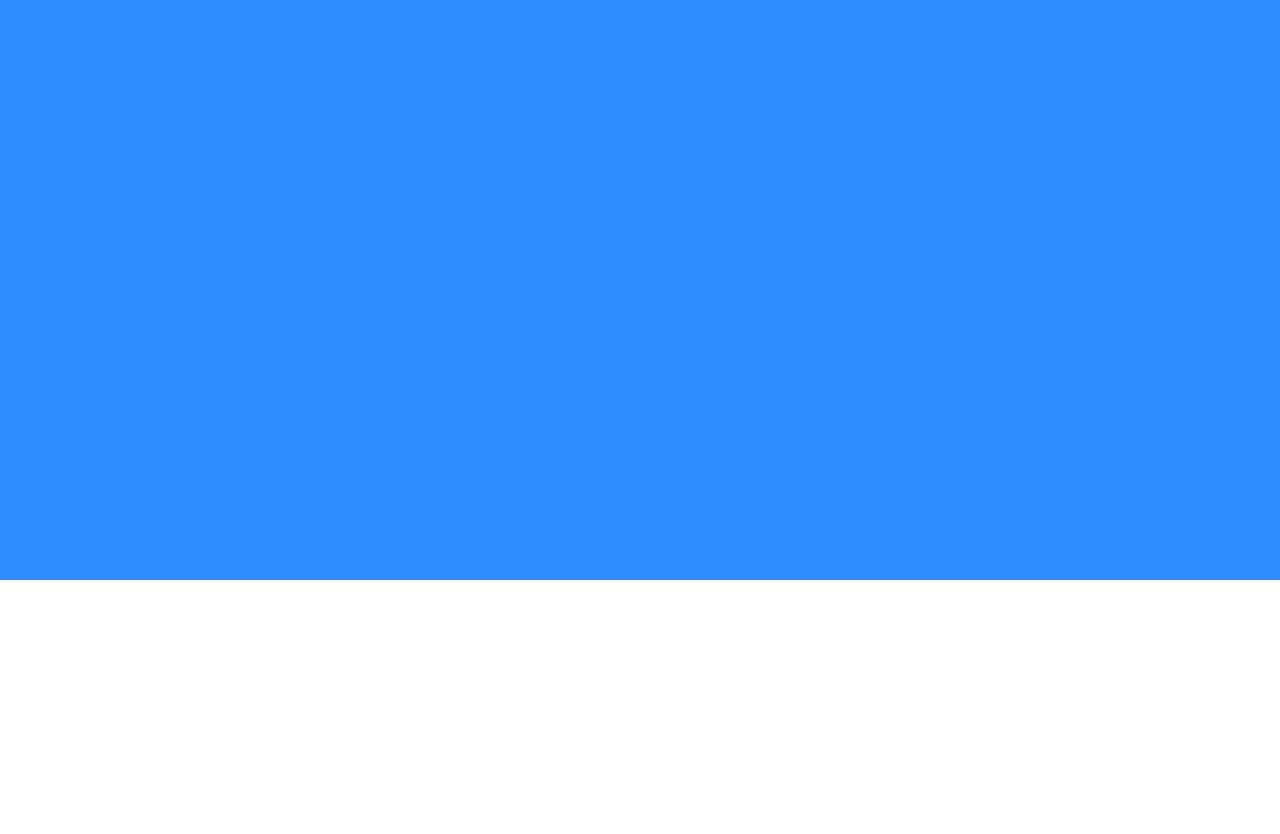
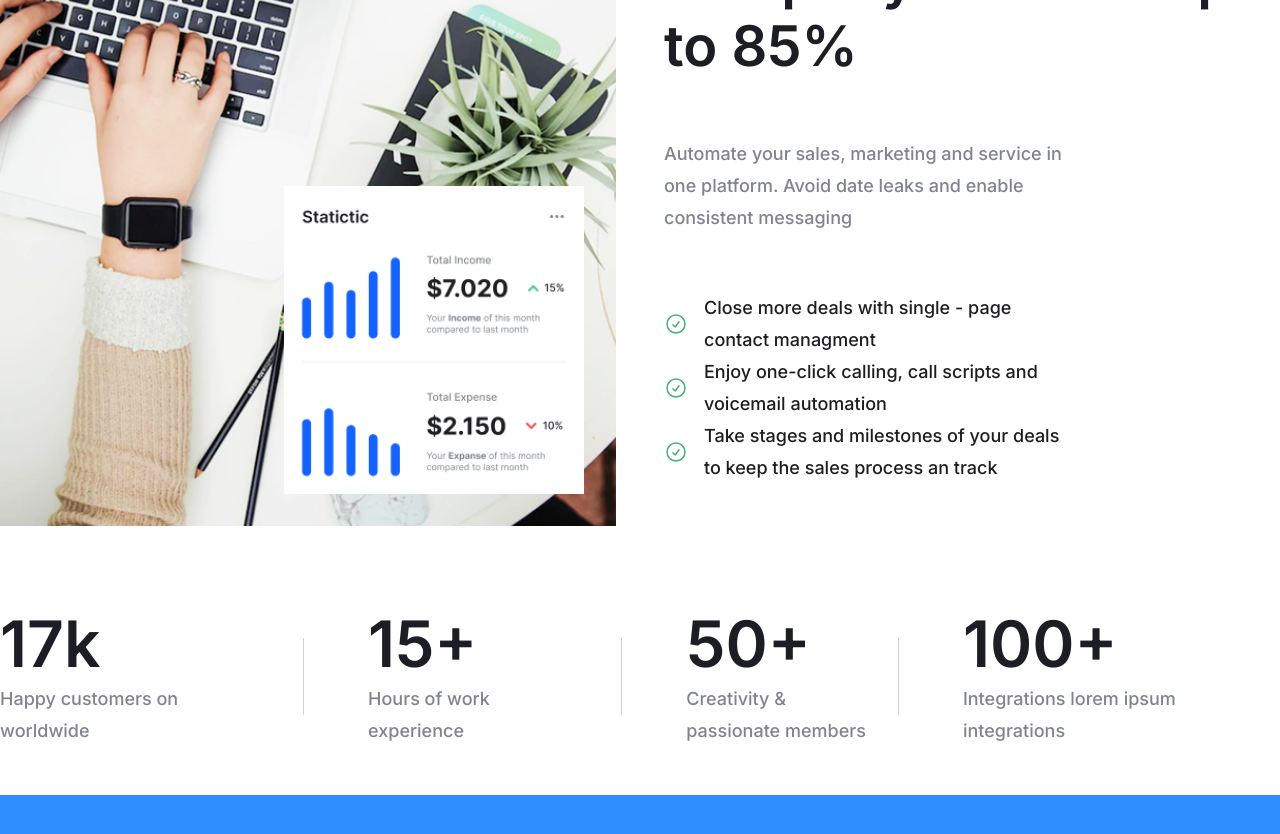
Before and after one commit to Rrudger/coca_practice, a Next.js app: page /home in a window 1280 px wide. Shown: the part 1820-2654 px from the top of the page. Before the commit the page ends 2400 px from the top, so only its background shows below. Built offline with nearby package versions, Linux system fonts and the light colour scheme.

Commit message:
screen 3

```diff
--- a/app/home/page.tsx
+++ b/app/home/page.tsx
@@ -1,6 +1,7 @@
 import Screen1 from '@/app/ui/home/screen1';
 import Screen2 from '@/app/ui/home/screen2';
 import Screen3 from '@/app/ui/home/screen3';
+import Screen4 from '@/app/ui/home/screen4';
 
 export default function Page() {
   return (
@@ -8,7 +9,7 @@ export default function Page() {
       <Screen1 />
       <Screen2 />
       <Screen3 />
+      <Screen4 />
     </div>
   );
 };
-//[slideIn_linear_0.2s_1_10s]
--- a/app/lib/actions.ts
+++ b/app/lib/actions.ts
@@ -1,8 +1,3 @@
 export function tryFree () {
   console.log('click button try free')
 };
-
-export function addAnimation (direction: string, delay: number):void {
-  console.log(direction);
-  console.log(delay);
-};
--- a/app/ui/home/screen2.tsx
+++ b/app/ui/home/screen2.tsx
@@ -10,11 +10,11 @@ import {
 
 export default function Screen2() {
 
-  const handleScroll = () => {
+  const handleScrollScreen1 = () => {
     const top = Math.abs(document.documentElement.getBoundingClientRect().top);
     const viewPortHeight = Math.round(document.documentElement.clientHeight / 2);
     if (top > viewPortHeight) {
-      document.removeEventListener(('scroll'), handleScroll)
+      document.removeEventListener(('scroll'), handleScrollScreen1);
       const [header, headerText, div1, div2, div3, div4] = [
         document.getElementById('screen2header')!,
         document.getElementById('screen2headertext')!,
@@ -49,7 +49,7 @@ export default function Screen2() {
     }
   }
   useEffect(() => {
-    document.addEventListener(('scroll'), handleScroll);
+    document.addEventListener(('scroll'), handleScrollScreen1);
   });
 
   return (
--- a/app/ui/home/screen3.tsx
+++ b/app/ui/home/screen3.tsx
@@ -1,6 +1,164 @@
-export default function Screen2() {
+'use client';
+
+import { useEffect } from 'react';
+import Image from 'next/image';
+import {
+  CheckCircleIcon,
+ } from '@heroicons/react/24/outline';
+
+export default function Screen3() {
+  const handleScrollScreen2 = () => {
+    const top = Math.abs(document.documentElement.getBoundingClientRect().top);
+    const viewPortHeight = document.documentElement.clientHeight;
+    if (top > Math.round(viewPortHeight / 2 + viewPortHeight) ) {
+      document.removeEventListener(('scroll'), handleScrollScreen2);
+      const [image, header, text, list, stat1, stat2, stat3, stat4] = [
+        document.getElementById('s3image')!,
+        document.getElementById('s3header')!,
+        document.getElementById('s3text')!,
+        document.getElementById('s3list')!,
+        document.getElementById('s3stat1')!,
+        document.getElementById('s3stat2')!,
+        document.getElementById('s3stat3')!,
+        document.getElementById('s3stat4')!,
+      ];
+      image.classList.remove('opacity-0');
+      image.classList.add('animate-[slideRight_linear_0.3s_1_0s]');
+      setTimeout(() => {
+        list.classList.remove('opacity-0');
+        list.classList.add('animate-[slideLeft_linear_0.3s_1_0s]');
+      }, 300);
+      setTimeout(() => {
+        text.classList.remove('opacity-0');
+        text.classList.add('animate-[slideLeft_linear_0.3s_1_0s]');
+      }, 600);
+      setTimeout(() => {
+        header.classList.remove('opacity-0');
+        header.classList.add('animate-[slideLeft_linear_0.3s_1_0s]');
+      }, 900);
+      setTimeout(() => {
+        stat1.classList.remove('opacity-0');
+        stat1.classList.add('animate-[slideRight_linear_0.1s_1_0s]');
+      }, 1200);
+      setTimeout(() => {
+        stat2.classList.remove('opacity-0');
+        stat2.classList.add('animate-[slideRight_linear_0.1s_1_0s]');
+      }, 1300);
+      setTimeout(() => {
+        stat3.classList.remove('opacity-0');
+        stat3.classList.add('animate-[slideRight_linear_0.1s_1_0s]');
+      }, 1400);
+      setTimeout(() => {
+        stat4.classList.remove('opacity-0');
+        stat4.classList.add('animate-[slideRight_linear_0.1s_1_0s]');
+      }, 1500);
+    }
+  };
+  useEffect(() => {
+    document.addEventListener(('scroll'), handleScrollScreen2);
+  });
+
   return (
-    <div className='bg-primary-main h-screen w-screen'>
+    <div className='w-screen flex justify-center items-stretch'>
+      <div className={`
+        max-w-7xl w-full md:pt-24 pt-12 md:mx-0 mx-6
+        grid md:grid-cols-2 grid-cols-1 gap-x-12 md:gap-y-0 gap-y-4
+        `}>
+
+        <div id='s3image' className={`
+          opacity-0
+          bg-[url(/home3bg.png)] bg-cover
+          grid justify-end content-end
+          md:h-[650px] h-[380px]
+          `}>
+        <Image
+            className='mr-8 mb-8 md:w-[300px] w-[180px]'
+            src="/home3chart.png"
+            width={300}
+            height={300}
+            alt="sales chart"
+          />
+        </div>
+
+        <div className={`
+          grid grid-cols-1 gap-y-4
+          text-neutral-100 md:text-extralarge text-medium font-medium
+          `}>
+          <h2 id='s3header' className='opacity-0 md:text-h2_5 text-h5 font-semibold'>
+            Passion to increase company revenue up to 85%
+          </h2>
+          <p id='s3text' className='opacity-0 md:w-2/3 text-neutral-60'>
+            Automate your sales, marketing and service in one platform. Avoid date leaks and enable consistent messaging
+          </p>
+          <div id='s3list' className='opacity-0'>
+          <div className='md:w-2/3 flex flex-row gap-x-4 items-center'>
+            <CheckCircleIcon className='size-[24px] min-w-[24px] text-success-hover' />
+            <p>
+              Close more deals with single - page contact managment
+            </p>
+          </div>
+          <div className='md:w-2/3 flex flex-row gap-x-4 items-center'>
+            <CheckCircleIcon className='size-[24px] min-w-[24px] text-success-hover' />
+            <p>
+              Enjoy one-click calling, call scripts and voicemail automation
+            </p>
+          </div>
+          <div className='md:w-2/3 flex flex-row gap-x-4 items-center'>
+            <CheckCircleIcon className='size-[24px] min-w-[24px] text-success-hover' />
+            <p>
+              Take stages and milestones of your deals to keep the sales process an track
+            </p>
+          </div>
+          </div>
+        </div>
+
+        <div className={`
+          md:col-span-2 col-span-1
+          flex md:flex-row flex-col gap-x-8 gap-y-4 md:mb-12 mb-8 md:mt-20 mt-0
+          text-neutral-100
+          `}>
+          <div className='md:flex flex-row md:gap-x-8 gap-x-4 grid grid-cols-2'>
+            <div id='s3stat1' className='opacity-0 flex flex-row'>
+              <div className='grow grid content-center md:mr-8'>
+                <p className='md:text-h1_5 text-h4 font-semibold'>17k</p>
+                <p className='md:text-extralarge text-large text-neutral-60 font-medium'>
+                  Happy customers on worldwide
+                </p>
+              </div>
+              <div className='border-r border-neutral-40 md:my-8 my-4'></div>
+            </div>
+
+            <div id='s3stat2' className='opacity-0 flex flex-row'>
+              <div className='md:pl-8 grid content-center mr-8'>
+                <p className='md:text-h1_5 text-h4 font-semibold'>15+</p>
+                <p className='md:text-extralarge text-large text-neutral-60 font-medium'>
+                  Hours of work experience
+                </p>
+              </div>
+              <div className='md:block hidden border-r border-neutral-40 my-8'></div>
+            </div>
+          </div>
+
+          <div className='md:flex flex-row md:gap-x-8  gap-x-4 grid grid-cols-2'>
+            <div id='s3stat3' className='opacity-0 flex flex-row'>
+              <div className='md:pl-8 grow grid content-center md:mr-8'>
+                <p className='md:text-h1_5 text-h4 font-semibold'>50+</p>
+                <p className='md:text-extralarge text-large text-neutral-60 font-medium text-nowrap'>
+                  Creativity &<br/> passionate members
+                </p>
+              </div>
+              <div className='border-r border-neutral-40 md:my-8 my-4'></div>
+            </div>
+
+            <div id='s3stat4' className='opacity-0 md:pl-8 grid content-center'>
+              <p className='md:text-h1_5 text-h4 font-semibold'>100+</p>
+              <p className='md:text-extralarge text-large text-neutral-60 font-medium'>
+                Integrations lorem ipsum integrations
+              </p>
+            </div>
+          </div>
+        </div>
+      </div>
     </div>
   )
 };
--- /dev/null
+++ b/app/ui/home/screen4.tsx
@@ -0,0 +1,10 @@
+'use client';
+
+export default function Screen4() {
+  return (
+    <div className='bg-primary-main h-screen w-screen flex justify-center items-stretch'>
+      <div className='max-w-7xl '>
+      </div>
+    </div>
+)
+}
--- a/tailwind.config.ts
+++ b/tailwind.config.ts
@@ -65,12 +65,14 @@ export default {
       },
       fontSize: {
         h1: ['80px', '96px'],
+        h1_5: ['64px', '76.8px'],
+        h2: ['48px', '56px'],
         h2_5: ['56px', '68px'],
-        h2: ['48px', '56px'],
         h3: ['40px', '48px'],
         h4: ['32px', '40px'],
         h5: ['24px', '34px'],
         h6: ['20px', '26px'],
+        extralarge: ['18px', '32px'],
         large: ['16px', '24px'],
         medium: ['14px', '20px'],
         small: ['12px', '16px'],
```
Also changed, not shown: public/home3bg.png (added), public/home3chart.png (added).
